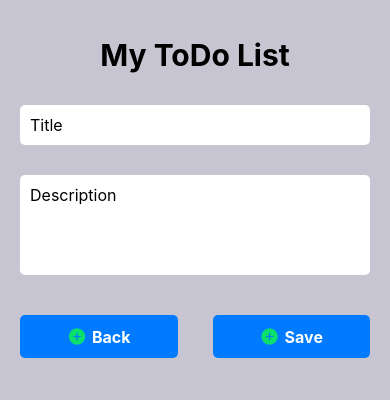
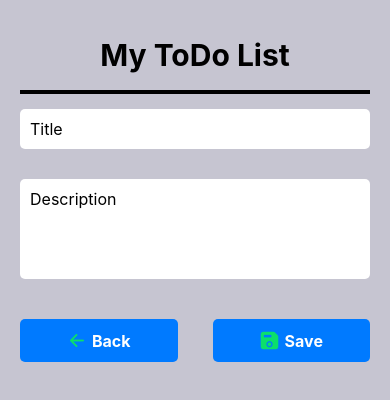
Before and after one commit to ChrisDomek/expo-mad-app, a React Native app: screen /NewToDo in a window 390 px wide. Shown: the top 400 px of the page. Built offline with nearby package versions, Linux system fonts and the light colour scheme.

Commit message:
Final Milestone: File structure + tested functionality of app

```diff
--- a/src/components/CustomButton.js
+++ b/src/components/CustomButton.js
@@ -2,16 +2,13 @@ import React from "react";
 import { StyleSheet, Text, TouchableOpacity, View } from "react-native";
 import { Ionicons } from "@expo/vector-icons";
 
-const CustomButton = ({ label, onPress }) => {
+const CustomButton = ({ label, onPress, icon }) => {
   return (
     <TouchableOpacity style={styles.button} onPress={onPress}>
       <View style={styles.content}>
-        <Ionicons
-          name="add-circle"
-          size={20}
-          color="white"
-          style={styles.icon}
-        />
+        {icon && (
+          <Ionicons name={icon} size={20} style={styles.icon} />
+        )}
         <Text style={styles.buttonText}>{label}</Text>
       </View>
     </TouchableOpacity>
--- /dev/null
+++ b/src/components/Header.js
@@ -0,0 +1,22 @@
+import { StyleSheet, View } from "react-native";
+import Title from "./Title";
+
+export default function Header( {title }) {
+    return (
+        <View style={styles.header}>
+            <Title title={title} />
+            <View style={styles.underline} />
+        </View>
+    );
+}
+
+const styles = StyleSheet.create({
+    header: {
+        alignItems: "center",
+    },
+    underline: {
+        width: "100%",
+        height: 4,
+        backgroundColor: "#000000",
+    },
+});
--- a/src/components/Title.js
+++ b/src/components/Title.js
@@ -13,8 +13,6 @@ const styles = StyleSheet.create({
     width: "100%",
     height: 60,
     backgroundColor: "#c6c5d1",
-    // borderWidth: 1,
-    // borderColor: "black",
     justifyContent: "center",
     alignItems: "center",
     margin: 5,
--- /dev/null
+++ b/src/components/TodoItem.js
@@ -0,0 +1,69 @@
+import { View, Text, StyleSheet, TouchableOpacity } from "react-native";
+import { Ionicons } from "@expo/vector-icons";
+
+export default function TodoItem({ item, onToggle, onFinish, onDelete }) {
+  return (
+    <View style={styles.task}>
+      <View style={styles.row}>
+        <Text style={styles.title}>
+          {item.title} {item.finished ? "(Completed)" : ""}
+        </Text>
+        <TouchableOpacity onPress={() => onToggle(item.id)}>
+          <Ionicons
+            name={item.expanded ? "caret-up" : "caret-down"}
+            size={20}
+            color="black"
+          />
+        </TouchableOpacity>
+      </View>
+      {item.expanded && (
+        <>
+          <Text style={styles.description}>{item.description}</Text>
+          <View style={styles.controls}>
+            {!item.finished && (
+              <Ionicons
+                name="checkmark-circle"
+                size={28}
+                color="green"
+                onPress={() => onFinish(item.id)}
+              />
+            )}
+            <Ionicons
+              name="trash"
+              size={28}
+              color="red"
+              onPress={() => onDelete(item.id)}
+            />
+          </View>
+        </>
+      )}
+    </View>
+  );
+}
+
+const styles = StyleSheet.create({
+  task: {
+    marginBottom: 10,
+    padding: 10,
+    borderRadius: 5,
+    backgroundColor: "#6cd4db",
+  },
+    row: {
+    flexDirection: "row",
+    justifyContent: "space-between",
+    alignItems: "center",
+    },
+    title: {
+    fontSize: 18,
+    fontWeight: "bold",
+    },
+    description: {
+    marginTop: 5,
+    fontSize: 16,
+    },
+    controls: {
+    flexDirection: "row",
+    justifyContent: "space-around",
+    marginTop: 10,
+    },
+});
--- a/src/screens/HomeScreen.js
+++ b/src/screens/HomeScreen.js
@@ -1,35 +1,21 @@
-import { View, Text, StyleSheet, TouchableOpacity, FlatList } from "react-native";
+import { View, StyleSheet, FlatList } from "react-native";
 import CustomButton from "../components/CustomButton";
 import { SafeAreaView } from "react-native-safe-area-context";
 import Title from "../components/Title";
+import TodoItem from "../components/TodoItem";
+import { loadTodos, saveTodos } from "../services/storage";
+import Header from "../components/Header";
 import { useState, useEffect } from "react";
-import { Ionicons } from "@expo/vector-icons";
-import AsyncStorage from "@react-native-async-storage/async-storage";
 
 export default function HomeScreen({ navigation, route }) {
   const [todos, setTodos] = useState([]);
 
   useEffect(() => {
-    const loadTodos = async () => {
-      try {
-        const storedTodos = await AsyncStorage.getItem("todos");
-        if (storedTodos) setTodos(JSON.parse(storedTodos));
-      } catch (error) {
-        console.log("Error loading todos", error);
-      }
-    };
-    loadTodos();
+    loadTodos().then(setTodos);
   }, []);
 
   useEffect(() => {
-    const saveTodos = async () => {
-      try {
-        await AsyncStorage.setItem("todos", JSON.stringify(todos));
-      } catch (error) {
-        console.log("Error saving todos", error);
-      }
-    };
-    saveTodos();
+    saveTodos(todos);
   }, [todos]);
 
   useEffect(() => {
@@ -41,14 +27,14 @@ export default function HomeScreen({ navigation, route }) {
 
   const toggleExpand = (id) => {
     const updated = todos.map((todo) =>
-      todo.id === id ? { ...todo, expanded: !todo.expanded } : todo
+      todo.id === id ? { ...todo, expanded: !todo.expanded } : todo,
     );
     setTodos(updated);
   };
 
   const markFinished = (id) => {
     const updated = todos.map((todo) =>
-      todo.id === id ? { ...todo, finished: true } : todo
+      todo.id === id ? { ...todo, finished: true } : todo,
     );
     setTodos(updated);
   };
@@ -60,49 +46,18 @@ export default function HomeScreen({ navigation, route }) {
 
   return (
     <SafeAreaView style={styles.container}>
-      <View style={styles.header}>
-        <Title title="My ToDo List" />
-        <View style={styles.underline} />
-      </View>
-
+      <Header title="My ToDo List" />
       <View style={styles.content}>
         <FlatList
           data={todos}
           keyExtractor={(item) => item.id}
           renderItem={({ item }) => (
-            <View style={styles.task}>
-              <View style={styles.row}>
-                <Text style={styles.title}>{item.title} {item.finished ? "(Completed)" : ""}</Text>
-                <TouchableOpacity onPress={() => toggleExpand(item.id)}>
-                  <Ionicons
-                    name={item.expanded ? "caret-up" : "caret-down"}
-                    size={20}
-                    color="black"
-                  />
-                </TouchableOpacity>
-              </View>
-              {item.expanded && (
-                <>
-                  <Text style={styles.description}>{item.description}</Text>
-                  <View style={styles.controls}>
-                    {!item.finished && (
-                      <Ionicons
-                        name="checkmark-circle"
-                        size={28}
-                        color="green"
-                        onPress={() => markFinished(item.id)}
-                      />
-                    )}
-                    <Ionicons
-                      name="trash"
-                      size={28}
-                      color="red"
-                      onPress={() => deleteTodo(item.id)}
-                    />
-                  </View>
-                </>
-              )}
-            </View>
+            <TodoItem
+              item={item}
+              onToggle={toggleExpand}
+              onFinish={markFinished}
+              onDelete={deleteTodo}
+            />
           )}
         />
       </View>
@@ -111,7 +66,12 @@ export default function HomeScreen({ navigation, route }) {
         <View style={styles.footerUnderline} />
         <CustomButton
           label="Add New ToDo"
-          onPress={() => navigation.navigate("NewToDo", { addTodo: (todo) => setTodos((prev) => [...prev, todo]) })}
+          icon="add-circle"
+          onPress={() =>
+            navigation.navigate("NewToDo", {
+              addTodo: (todo) => setTodos((prev) => [...prev, todo]),
+            })
+          }
         />
       </View>
     </SafeAreaView>
@@ -123,43 +83,9 @@ const styles = StyleSheet.create({
     flex: 1,
     backgroundColor: "#c6c5d1",
   },
-  header: {
-    alignItems: "center",
-  },
-  row: {
-  flexDirection: "row",
-  justifyContent: "space-between",
-  alignItems: "center",
-},
-  title: {
-    fontSize: 30,
-    fontWeight: "bold",
-    marginBottom: 20,
-    alignItems: "center",
-  },
-  description: {
-    fontSize: 16,
-    marginTop: 5,
-  },
-  controls: {
-    flexDirection: "row",
-    justifyContent: "space-around",
-    marginTop: 10,
-  },
-  underline: {
-    width: "100%",
-    height: 4,
-    backgroundColor: "#000000",
-  },
   content: {
     padding: 20,
     flex: 1,
-  },
-  task: {
-    marginBottom: 10,
-    backgroundColor: "#6cd4db",
-    padding: 10,
-    borderRadius: 5,
   },
   footerUnderline: {
     width: "100%",
--- a/src/screens/NewToDo.js
+++ b/src/screens/NewToDo.js
@@ -1,8 +1,8 @@
 import { View, Text, TextInput, StyleSheet, Alert } from "react-native";
 import { SafeAreaView } from "react-native-safe-area-context";
 import CustomButton from "../components/CustomButton";
-import Title from "../components/Title";
 import { useState } from "react";
+import Header from "../components/Header";
 
 export default function NewToDo({ navigation, route }) {
   const [title, setTitle] = useState("");
@@ -31,10 +31,7 @@ export default function NewToDo({ navigation, route }) {
 
   return (
     <SafeAreaView style={styles.container}>
-      <View style={styles.header}>
-        <Title title="My ToDo List" />
-        <View style={styles.underline} />
-      </View>
+      <Header title="My ToDo List" />
       <TextInput
         placeholder="Title"
         style={styles.input}
@@ -50,8 +47,15 @@ export default function NewToDo({ navigation, route }) {
         onChangeText={setDescription}
       />
       <View style={styles.buttonContainer}>
-        <CustomButton label="Back" onPress={() => navigation.goBack()} />
-        <CustomButton label="Save" onPress={handleSave} />
+        <CustomButton
+          label="Back"
+          icon="arrow-back"
+          onPress={() => navigation.goBack()}
+        />
+        <CustomButton
+        label="Save"
+        icon="save"
+        onPress={handleSave} />
       </View>
     </SafeAreaView>
   );
--- /dev/null
+++ b/src/services/storage.js
@@ -0,0 +1,19 @@
+import AsyncStorage from "@react-native-async-storage/async-storage";
+
+export const loadTodos = async () => {
+  try {
+    const data = await AsyncStorage.getItem("todos");
+    return data ? JSON.parse(data) : [];
+  } catch (error) {
+    console.log("Error loading todos", error);
+    return [];
+  }
+};
+
+export const saveTodos = async (todos) => {
+  try {
+    await AsyncStorage.setItem("todos", JSON.stringify(todos));
+  } catch (error) {
+    console.log("Error saving todos", error);
+  }
+};
```
Also changed, not shown: src/navigation/AppNavigator.js (deleted).
